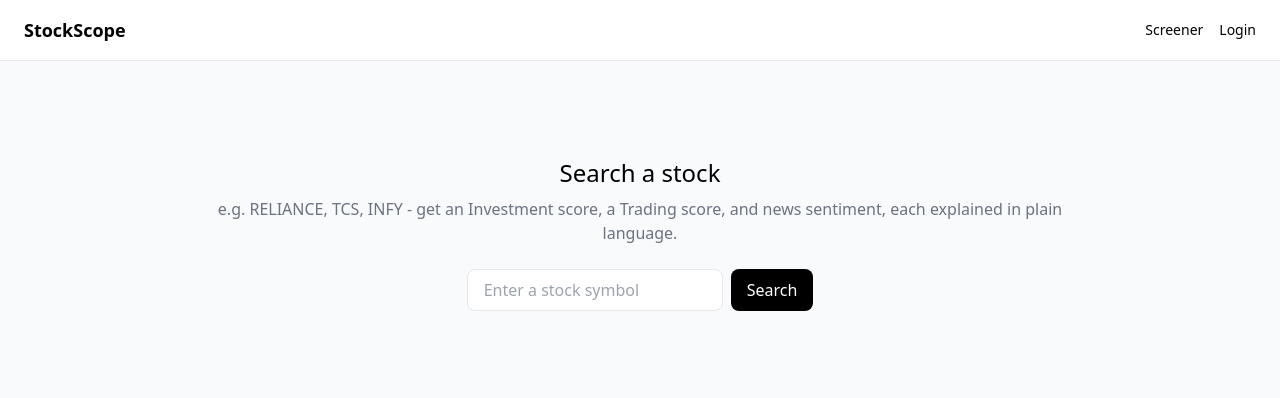
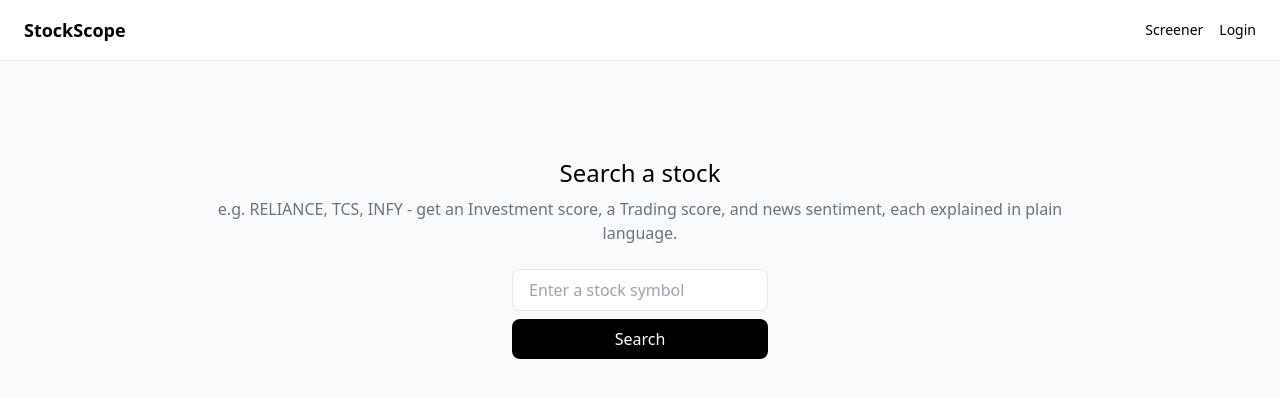
Before and after one commit to 14deepak22-eng/stock-analysis-ap, a Next.js app in the folder stock-analysis-app/: page / in a window 1280 px wide. Shown: the top 398 px of the page. Built offline with nearby package versions, Linux system fonts and the light colour scheme.

Commit message:
Update page.js

```diff
--- a/stock-analysis-app/app/page.js
+++ b/stock-analysis-app/app/page.js
@@ -1,16 +1,31 @@
 "use client";
 
-import { useState } from "react";
+import { useState, useMemo } from "react";
 import { useRouter } from "next/navigation";
+import { stockList } from "@/lib/stockList";
 
 export default function Home() {
   const [query, setQuery] = useState("");
+  const [showSuggestions, setShowSuggestions] = useState(false);
   const router = useRouter();
+
+  const suggestions = useMemo(() => {
+    if (!query.trim()) return [];
+    const q = query.trim().toUpperCase();
+    return stockList
+      .filter((s) => s.symbol.startsWith(q))
+      .slice(0, 8);
+  }, [query]);
+
+  function goToStock(symbol) {
+    setShowSuggestions(false);
+    router.push(`/stock/${symbol}`);
+  }
 
   function handleSearch(e) {
     e.preventDefault();
     if (!query.trim()) return;
-    router.push(`/stock/${query.trim().toUpperCase()}`);
+    goToStock(query.trim().toUpperCase());
   }
 
   return (
@@ -20,14 +35,36 @@ export default function Home() {
         e.g. RELIANCE, TCS, INFY - get an Investment score, a Trading score,
         and news sentiment, each explained in plain language.
       </p>
-      <form onSubmit={handleSearch} className="flex gap-2 justify-center">
-        <input
-          value={query}
-          onChange={(e) => setQuery(e.target.value)}
-          placeholder="Enter a stock symbol"
-          className="border rounded-lg px-4 py-2 w-64"
-        />
-        <button type="submit" className="bg-black text-white px-4 py-2 rounded-lg">
+      <form onSubmit={handleSearch} className="flex flex-col items-center gap-2">
+        <div className="relative w-64">
+          <input
+            value={query}
+            onChange={(e) => {
+              setQuery(e.target.value);
+              setShowSuggestions(true);
+            }}
+            onFocus={() => setShowSuggestions(true)}
+            onBlur={() => setTimeout(() => setShowSuggestions(false), 150)}
+            placeholder="Enter a stock symbol"
+            className="border rounded-lg px-4 py-2 w-full"
+            autoComplete="off"
+          />
+          {showSuggestions && suggestions.length > 0 && (
+            <ul className="absolute left-0 right-0 mt-1 bg-white border rounded-lg shadow-lg text-left z-10 overflow-hidden">
+              {suggestions.map((s) => (
+                <li
+                  key={s.symbol}
+                  onClick={() => goToStock(s.symbol)}
+                  className="px-4 py-2 hover:bg-gray-100 cursor-pointer text-sm"
+                >
+                  <span className="font-medium">{s.symbol}</span>
+                  <span className="text-gray-400"> - {s.name}</span>
+                </li>
+              ))}
+            </ul>
+          )}
+        </div>
+        <button type="submit" className="bg-black text-white px-4 py-2 rounded-lg w-64">
           Search
         </button>
       </form>
```
